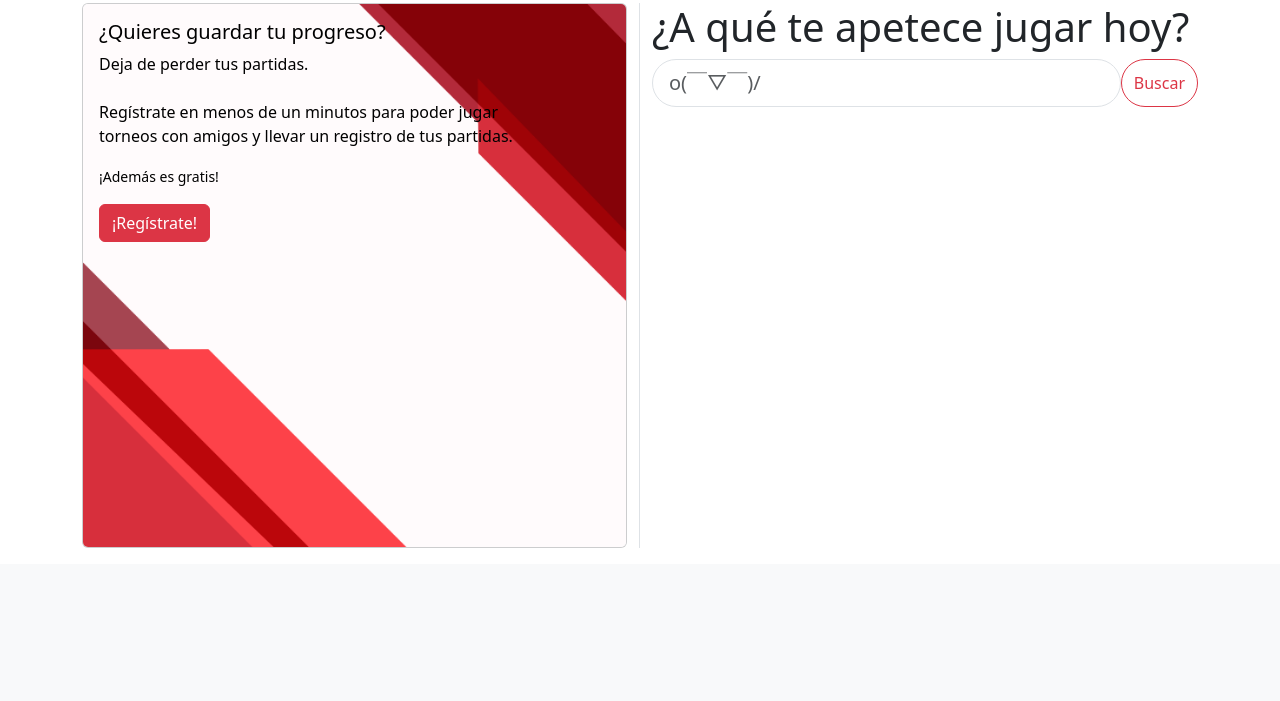
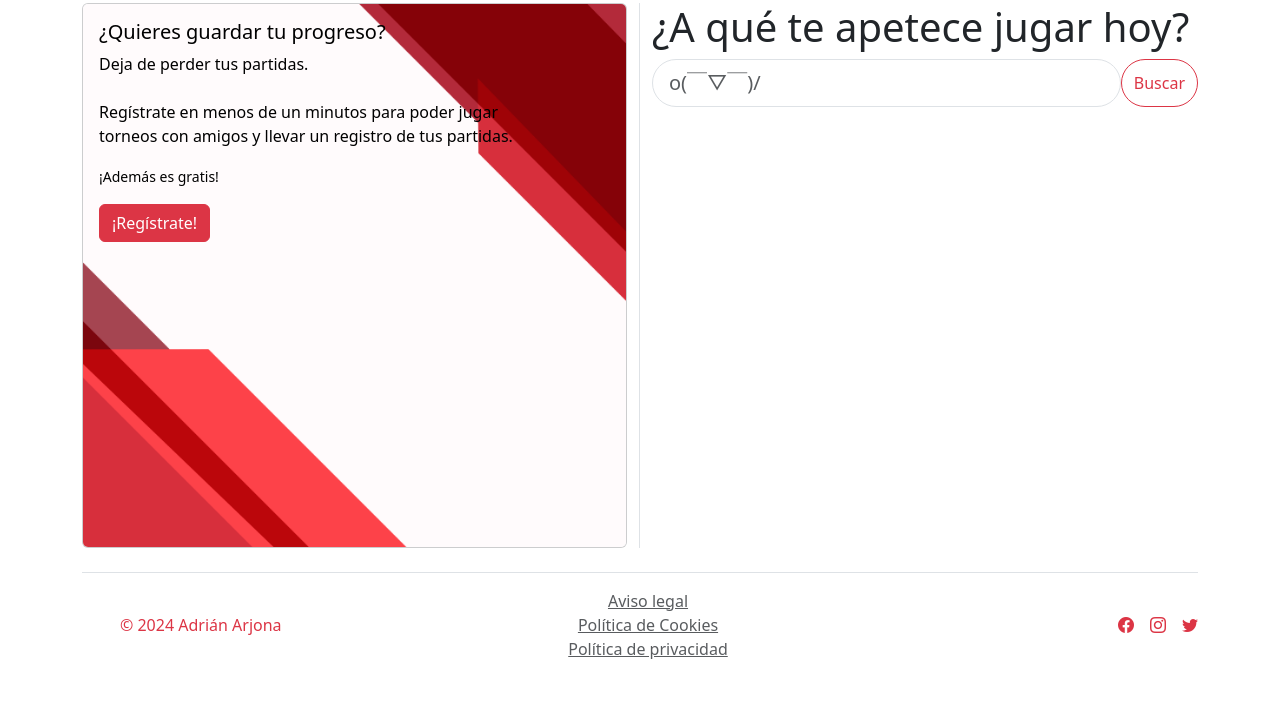
Before and after one commit to Adriath/La-Mesa-Cuadrada, a PHP site: page / in a window 1280 px wide. Shown: the part 236-937 px from the top of the page. Before the commit the page ends 784 px from the top, so only its background shows below. Run offline with PHP 8.4, Linux system fonts and the light colour scheme.

Commit message:
Propuesta de footer.

```diff
--- a/PAGINAS/index.html
+++ b/PAGINAS/index.html
@@ -182,6 +182,58 @@
 
     </main>
 
+    <!-- FOOTER -->
+
+    <div class="container">
+
+        <footer class="d-flex flex-wrap justify-content-between align-items-center py-3 my-4 border-top">
+
+            <div class="col-md-4 d-flex align-items-center">
+                <a href="/" class="mb-3 me-2 mb-md-0 text-muted text-decoration-none lh-1">
+                    <svg class="bi" width="30" height="24"><use xlink:href="#bootstrap"/></svg>
+                </a>
+                <span class="text-danger"> © 2024 Adrián Arjona</span>
+            </div>
+
+            <ul class="nav col-md-4 list-unstyled align-items-center flex-column">
+                <li class="ms-3">
+                    <a class="text-muted" href="#">
+                        Aviso legal
+                    </a>
+                </li>
+                <li class="ms-3">
+                    <a class="text-muted" href="#">
+                        Política de Cookies
+                    </a>
+                </li>
+                <li class="ms-3">
+                    <a class="text-muted" href="#">
+                        Política de privacidad
+                    </a>
+                </li>
+            </ul>
+
+            <ul class="nav col-md-4 justify-content-end list-unstyled d-flex">
+                <li class="ms-3">
+                    <a class="text-muted" href="#">
+                        <i class="bi bi-facebook text-danger"></i>
+                    </a>
+                </li>
+                <li class="ms-3">
+                    <a class="text-muted" href="#">
+                        <i class="bi bi-instagram text-danger"></i>
+                    </a>
+                </li>
+                <li class="ms-3">
+                    <a class="text-muted" href="#">
+                        <i class="bi bi-twitter text-danger"></i>
+                    </a>
+                </li>
+            </ul>
+
+        </footer>
+    </div>
+
 
     <!-- Bootstrap -->
     <script src="https://cdn.jsdelivr.net/npm/bootstrap@5.3.3/dist/js/bootstrap.bundle.min.js"
```
Also changed, not shown: PAGINAS/css/main.css (line endings or trailing spaces).
